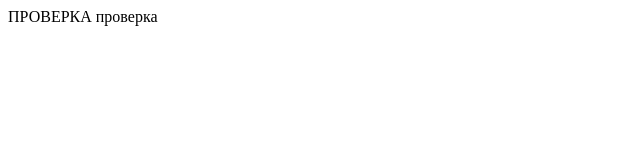
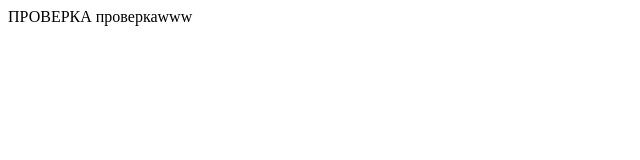
Before and after one commit to chadovich1/gitTutorial, a plain HTML site: page index.html in a window 1280 px wide. Shown: the full height of the page, 0-640 px from the left. Drawn offline with Linux system fonts and the light colour scheme.

Commit message:
дбавили www
www

```diff
--- a/index.html
+++ b/index.html
@@ -6,6 +6,6 @@
 	<title>Document111</title>
 </head>
 <body>
-	    ПРОВЕРКА проверка
+	    ПРОВЕРКА проверкаwww
 </body>
 </html>
```
